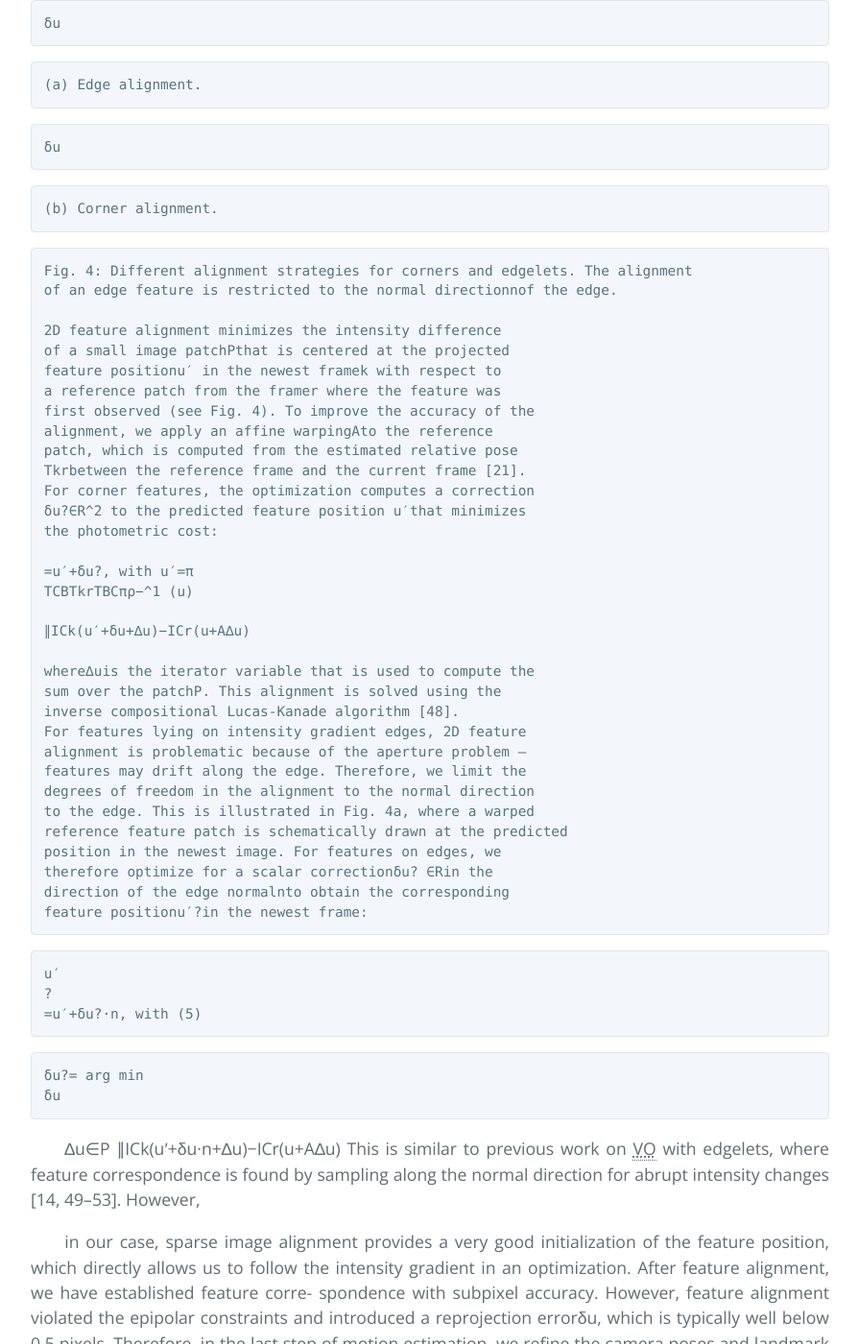
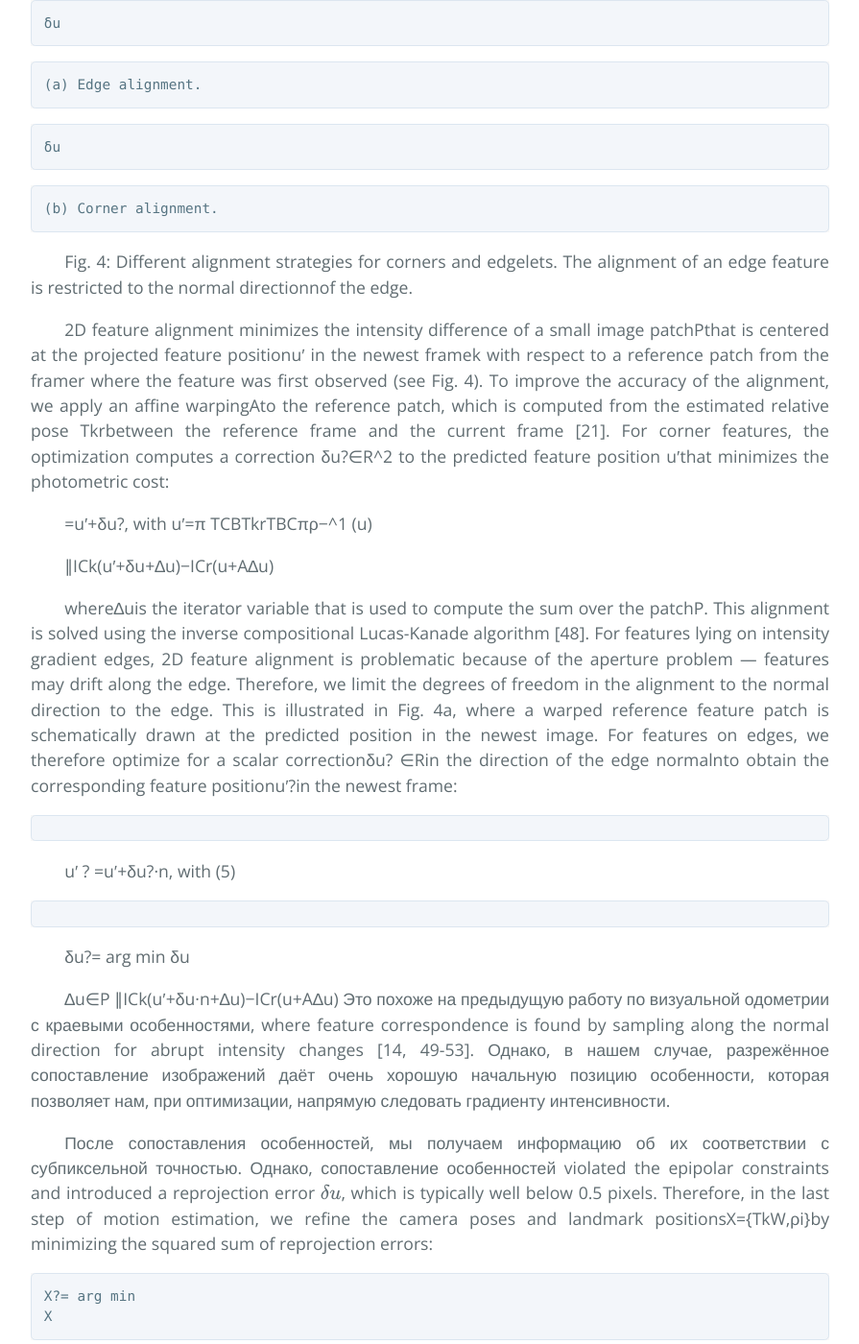
Before and after one commit to i-v-s/slam, a Jekyll site: the page built from svo2.md, in a window 1280 px wide and 1400 px high, scrolled down 10819 px. Shown: the whole window at 96% size, without its empty margins (192-1087 px from the left). Built offline with Jekyll 4.4.1, drawn with Linux system fonts in a browser that asks for light colours; our own code applies the rules of GitHub Pages for plain Markdown files; formulas are drawn with MathJax 3; some of the changed text lies outside the part shown.

Commit message:
Updated svo2.md

````diff
--- a/svo2.md
+++ b/svo2.md
@@ -467,7 +467,6 @@ n
 ```
 (b) Corner alignment.
 ```
-```
 Fig. 4: Different alignment strategies for corners and edgelets. The alignment
 of an edge feature is restricted to the normal directionnof the edge.
 
@@ -510,20 +509,21 @@ u′
 ```
 δu?= arg min
 δu
-```
+
 ∆u∈P
 ∥ICk(u′+δu·n+∆u)−ICr(u+A∆u)
-This is similar to previous work on VO with edgelets, where
+Это похоже на предыдущую работу по визуальной одометрии с краевыми особенностями,
+where
 feature correspondence is found by sampling along the normal
-direction for abrupt intensity changes [14, 49–53]. However,
-
-in our case, sparse image alignment provides a very good
-initialization of the feature position, which directly allows us
-to follow the intensity gradient in an optimization.
-After feature alignment, we have established feature corre-
-spondence with subpixel accuracy. However, feature alignment
+direction for abrupt intensity changes [14, 49-53]. Однако,
+в нашем случае, разрежённое сопоставление изображений даёт очень хорошую
+начальную позицию особенности, которая позволяет нам, при оптимизации, напрямую
+следовать градиенту интенсивности.
+
+После сопоставления особенностей, мы получаем информацию об их соответствии
+с субпиксельной точностью. Однако, сопоставление особенностей
 violated the epipolar constraints and introduced a reprojection
-errorδu, which is typically well below 0.5 pixels. Therefore,
+error $$\delta u$$, which is typically well below 0.5 pixels. Therefore,
 in the last step of motion estimation, we refine the camera
 poses and landmark positionsX={TkW,ρi}by minimizing
 the squared sum of reprojection errors:
````
